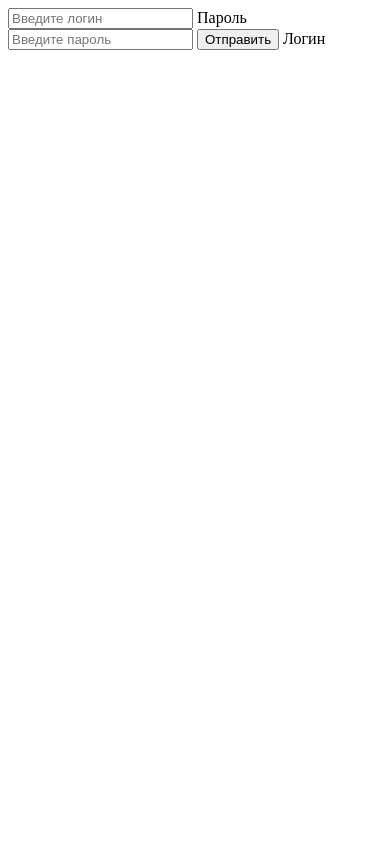
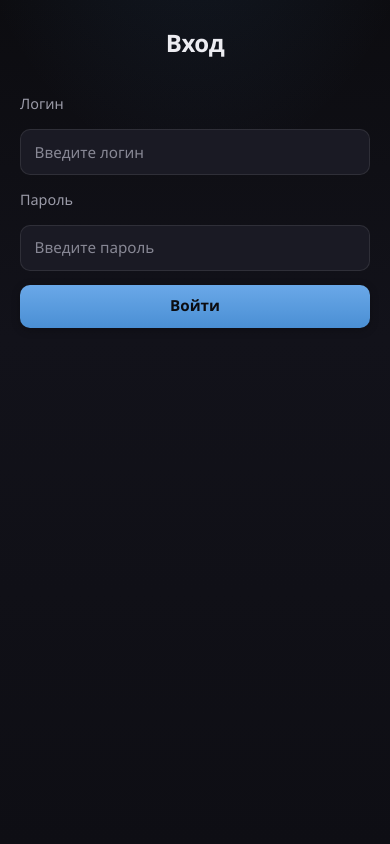
Before and after one commit to tqerty/Iron-Mind, a Python web app: template app/templates/admit.html in a window 390 px wide. Run offline with Jinja, Linux system fonts and the light colour scheme; the template is opened without the code that fills it, so the values that code supplies are empty.

Commit message:
Стили и шаблоны, зависимости Pipfile; без секретов в репозитории
Made-with: Cursor

```diff
--- a/app/static/style.css
+++ b/app/static/style.css
@@ -1,45 +1,192 @@
-*{
+*,
+*::before,
+*::after {
+    box-sizing: border-box;
     margin: 0;
 }
 
-body{
-    background-color: #1a1a1a;
-
+:root {
+    --bg-deep: #0c0c10;
+    --bg: #12121a;
+    --bg-elevated: #1a1a24;
+    --surface: #22222e;
+    --border: rgba(255, 255, 255, 0.09);
+    --border-strong: rgba(255, 255, 255, 0.14);
+    --text: #ececf1;
+    --text-muted: #9b9ba8;
+    --accent: #4a8fd4;
+    --accent-hover: #6aa8e8;
+    --accent-muted: rgba(74, 143, 212, 0.15);
+    --radius: 14px;
+    --radius-sm: 10px;
+    --shadow: 0 12px 40px rgba(0, 0, 0, 0.45);
+    --font: "Segoe UI", system-ui, -apple-system, sans-serif;
 }
 
-h1{
-    text-align: center;
-    padding-top: 3%;
-    color: white;
+body {
+    font-family: var(--font);
+    background: radial-gradient(ellipse 120% 80% at 50% -20%, rgba(74, 143, 212, 0.12), transparent 50%),
+        linear-gradient(180deg, var(--bg-deep) 0%, var(--bg) 40%, #0e0e14 100%);
+    color: var(--text);
+    min-height: 100vh;
+    line-height: 1.55;
+    -webkit-font-smoothing: antialiased;
+    padding: 0 1.25rem 2.5rem;
 }
 
-p{
-    color: white;
-    margin-left: 5%;
-    margin-top: 3%;
+h1 {
+    text-align: center;
+    padding-top: clamp(1.5rem, 5vw, 3rem);
+    padding-bottom: 0.5rem;
+    font-size: clamp(1.5rem, 4vw, 2rem);
+    font-weight: 700;
+    letter-spacing: -0.02em;
+    color: var(--text);
 }
 
-h2{
-    color: white;
-    margin-left: 5%;
-    margin-top: 3%;
+h2 {
+    color: var(--text);
+    margin: 1.25rem auto 0;
+    max-width: 48rem;
+    padding: 0 0.5rem;
+    font-size: clamp(1rem, 2.5vw, 1.2rem);
+    font-weight: 500;
+    line-height: 1.45;
+    color: var(--text-muted);
 }
 
-article{
-    color: white;
-    background-color:grey;
-    border-radius: 10px;
-    width: 60%;
-    margin: 10%;
+p {
+    color: var(--text);
+    margin-left: 0;
+    margin-top: 1rem;
+    max-width: 48rem;
 }
 
-label{
-    color:white;
-
+article {
+    color: var(--text);
+    background: var(--surface);
+    border: 1px solid var(--border);
+    border-radius: var(--radius);
+    width: 100%;
+    max-width: 42rem;
+    margin: 1.75rem auto;
+    padding: 1.5rem 1.75rem;
+    box-shadow: var(--shadow);
 }
 
-form{display: flex;
-  flex-direction: column;
-  gap: 12px;
-  align-items: flex-start;
-  padding-left: 10%;}
+article p {
+    margin-top: 0.75rem;
+}
+
+article p:first-of-type {
+    margin-top: 0;
+}
+
+label {
+    color: var(--text-muted);
+    font-size: 0.9rem;
+    font-weight: 500;
+}
+
+a {
+    color: var(--accent);
+    text-decoration: none;
+    border-bottom: 1px solid transparent;
+    transition: color 0.15s ease, border-color 0.15s ease;
+}
+
+a:hover {
+    color: var(--accent-hover);
+    border-bottom-color: rgba(106, 168, 232, 0.5);
+}
+
+form {
+    display: flex;
+    flex-direction: column;
+    gap: 0.85rem;
+    align-items: stretch;
+    max-width: 22rem;
+    margin: 1.5rem auto 0;
+    padding: 0;
+}
+
+form[action="/exit"] {
+    position: fixed;
+    top: 1rem;
+    right: 1rem;
+    z-index: 100;
+    max-width: none;
+    margin: 0;
+    flex-direction: row;
+    justify-content: flex-end;
+    align-items: center;
+}
+
+input[type="text"],
+input[type="password"],
+input[type="email"] {
+    width: 100%;
+    padding: 0.65rem 0.85rem;
+    font: inherit;
+    font-size: 0.95rem;
+    color: var(--text);
+    background: var(--bg-elevated);
+    border: 1px solid var(--border);
+    border-radius: var(--radius-sm);
+    transition: border-color 0.15s ease, box-shadow 0.15s ease;
+}
+
+input::placeholder {
+    color: var(--text-muted);
+    opacity: 0.85;
+}
+
+input:hover {
+    border-color: var(--border-strong);
+}
+
+input:focus {
+    outline: none;
+    border-color: var(--accent);
+    box-shadow: 0 0 0 3px var(--accent-muted);
+}
+
+button {
+    display: inline-flex;
+    align-items: center;
+    justify-content: center;
+    padding: 0.6rem 1.15rem;
+    font: inherit;
+    font-size: 0.95rem;
+    font-weight: 600;
+    color: #0c0c10;
+    background: linear-gradient(180deg, var(--accent-hover) 0%, var(--accent) 100%);
+    border: none;
+    border-radius: var(--radius-sm);
+    cursor: pointer;
+    box-shadow: 0 2px 8px rgba(0, 0, 0, 0.25);
+    transition: transform 0.12s ease, box-shadow 0.12s ease, filter 0.12s ease;
+}
+
+button:hover {
+    filter: brightness(1.06);
+    box-shadow: 0 4px 14px rgba(74, 143, 212, 0.35);
+}
+
+button:active {
+    transform: translateY(1px);
+}
+
+form[action="/exit"] button {
+    color: var(--text);
+    background: var(--bg-elevated);
+    border: 1px solid var(--border-strong);
+    box-shadow: var(--shadow);
+}
+
+form[action="/exit"] button:hover {
+    border-color: rgba(255, 255, 255, 0.22);
+    background: var(--surface);
+    filter: none;
+    box-shadow: 0 8px 28px rgba(0, 0, 0, 0.4);
+}
--- a/app/templates/admit.html
+++ b/app/templates/admit.html
@@ -1,17 +1,19 @@
 <!DOCTYPE html>
-<html lang="en">
+<html lang="ru">
 <head>
     <meta charset="UTF-8">
     <meta name="viewport" content="width=device-width, initial-scale=1.0">
     <title>Вход</title>
+    <link rel="stylesheet" href="{{url_for('static', filename='style.css')}}">
 </head>
 <body>
-        <form action="/autorization", method="post">
-            <input type="text" name="login" placeholder="Введите логин">
-            <label for="password">Пароль</label>
-            <input type="password" name="password" placeholder="Введите пароль">
-            <button type="submit">Отправить</button>
-            <label for="login">Логин</label>
-        </form>
-        </body>
-        </html>
+    <h1>Вход</h1>
+    <form action="/autorization" method="post">
+        <label for="login">Логин</label>
+        <input type="text" name="login" id="login" placeholder="Введите логин" autocomplete="username">
+        <label for="password">Пароль</label>
+        <input type="password" name="password" id="password" placeholder="Введите пароль" autocomplete="current-password">
+        <button type="submit">Войти</button>
+    </form>
+</body>
+</html>
--- a/app/templates/index.html
+++ b/app/templates/index.html
@@ -26,8 +26,8 @@
 
     <article>
 
-        <p>Для регистрации перейдите по этой ссылке: <a href="/registration">Тык</a></p>
-        <p>Вход <a href="/admit">Вход</a></p>
+        <p>Для регистрации перейдите по этой ссылке: <a href="/registration">Регистрация</a></p>
+        <p>Вход: <a href="/admit">Войти</a></p>
     </article>
 </body>
 </html>
--- a/run.py
+++ b/run.py
@@ -2,4 +2,4 @@ from app import create_app
 app = create_app()
 app.secret_key = 'ghost'
 if __name__ == '__main__':
-    app.run(debug = True, port=5001)
+    app.run(debug = True, port=5002)
```
Also changed, not shown: app/__init__.py (+12 -0 lines), app/templates/page.html (+9 -1 lines), 2 other files.
